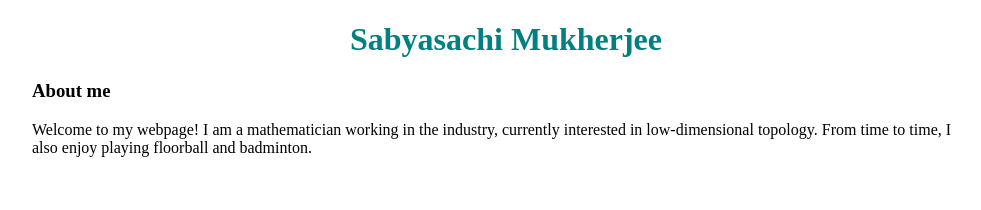
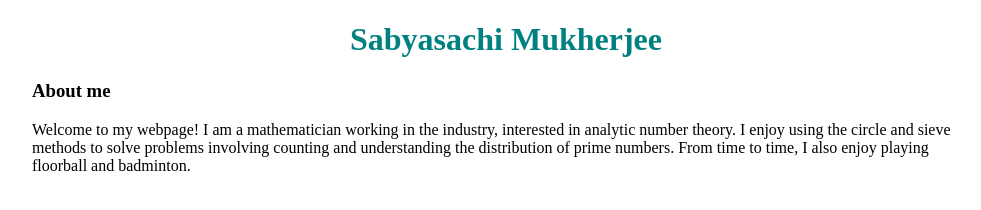
Before and after one commit to mukherjee-sabyasachi/mukherjee-sabyasachi.github.io, a plain HTML site: page index.html in a window 1280 px wide. Shown: the whole page, without its empty margins (134-1115 px from the left). Drawn offline with Linux system fonts and the light colour scheme.

Commit message:
Update index.html

```diff
--- a/index.html
+++ b/index.html
@@ -37,7 +37,8 @@
 
         <p>
 
-           Welcome to my webpage! I am a mathematician working in the industry, currently interested in low-dimensional topology. From time to time, I also enjoy playing
+           Welcome to my webpage! I am a mathematician working in the industry, interested in analytic number theory. I enjoy using the circle and sieve methods to
+             solve problems involving counting and understanding the distribution of prime numbers. From time to time, I also enjoy playing
              floorball and badminton.
         </p>
 
```
